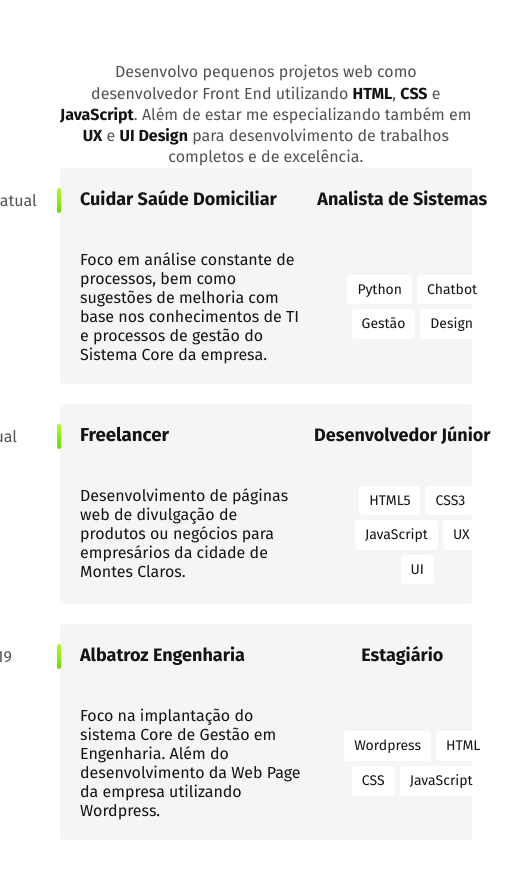
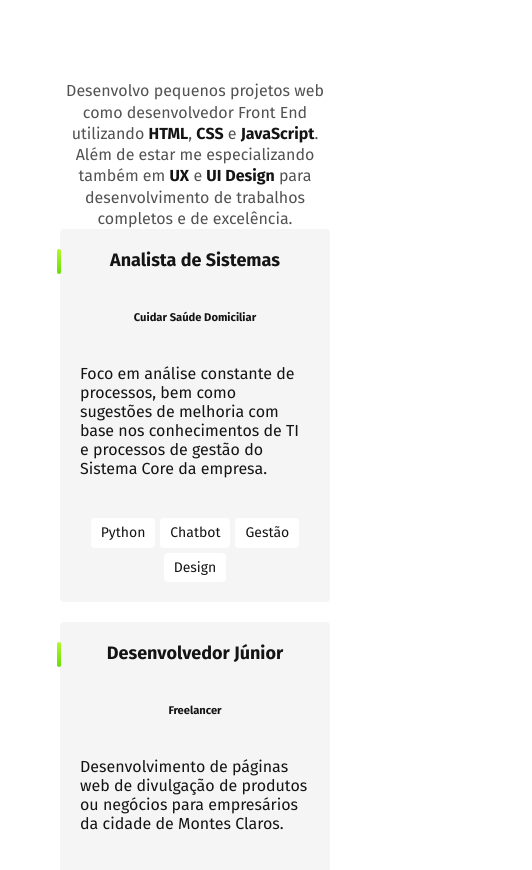
Before and after one commit to Jeffs-Dev/personalWebsite, a plain HTML site: page index.html in a window 390 px wide. Shown: the part 400-1270 px from the top of the page, 532 px wide, since content can reach past the window. Drawn offline with Linux system fonts and the light colour scheme.

Commit message:
experiência responsive test

```diff
--- a/css/experiencia.css
+++ b/css/experiencia.css
@@ -108,7 +108,8 @@
 @media (max-width: 650px) {
   .experiencia {
     grid-template-columns: 1fr;
-    position: relative;
+    max-width: max-content;
+    margin: 0 auto;
   }
 
   #experiencia .subtitulo {
@@ -126,3 +127,46 @@
     text-align: center;
   }
 }
+
+@media (max-width: 480px) {
+  .container-experiencia-topico {
+    grid-template-columns: 1fr;
+  }
+  .container-experiencia-topico,
+  .nome-empresa,
+  p,
+  .cargo,
+  .hard-skills {
+    grid-column: 1;
+  }
+
+  .nome-empresa,
+  p,
+  .cargo,
+  .hard-skills,
+  .ano,
+  .container-experiencia-topico h3,
+  p {
+    justify-self: center;
+    margin: 0;
+  }
+
+  .nome-empresa,
+  .container-experiencia-topico h3 {
+    font-weight: bold;
+    font-size: 0.7rem;
+  }
+
+  #experiencia .subtitulo {
+    font-size: 2.5rem;
+  }
+
+  .ano-duplo,
+  .ano {
+    display: none; /* por hora */
+  }
+
+  .experiencia {
+    padding: 60px;
+  }
+}
```
